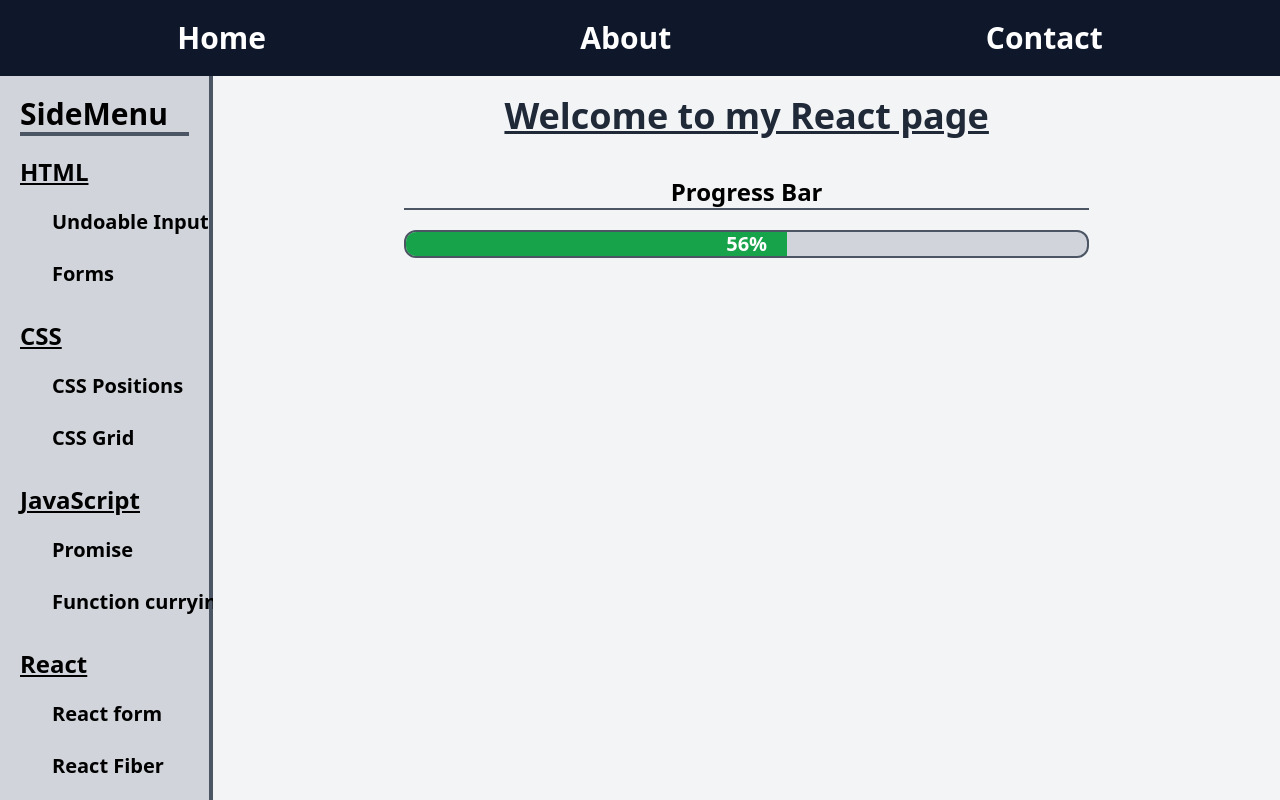
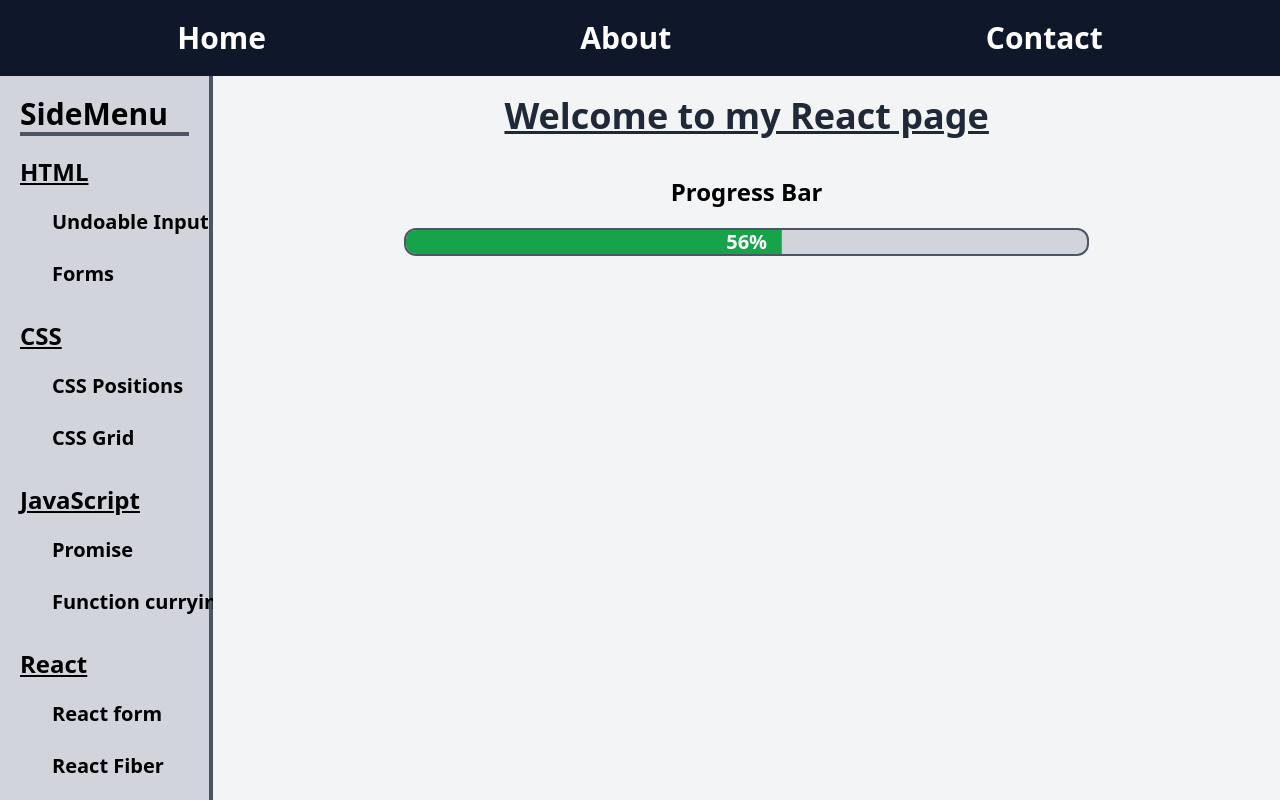
Before and after one commit to pmaik/frontend-code-vault, a React (Create React App) app: page /react/progress-bar in a window 1280 px wide. Shown: the top 800 px of the page. Built offline with nearby package versions, Linux system fonts and the light colour scheme.

Commit message:
Use transform for animation

```diff
--- a/src/Components/React/ProgressBar/index.js
+++ b/src/Components/React/ProgressBar/index.js
@@ -1,7 +1,9 @@
 import React, { useEffect, useState, useRef } from "react";
+const MIN = 0;
+const MAX = 100;
 
 const ProgressBar = () => {
-    const [percentage, setPercentage] = useState(0);
+    const [percentage, setPercentage] = useState(MIN);
     const intervalRef = useRef(null);
 
     useEffect(() => {
@@ -23,13 +25,11 @@ const ProgressBar = () => {
 
     return (
         <div className="flex flex-col gap-5 w-2/3">
-            <p className="text-2xl font-bold border-b-2 border-gray-600 text-center ">
-                Progress Bar
-            </p>
+            <p className="text-2xl font-bold text-center ">Progress Bar</p>
 
             <div className="h-7 rounded-xl bg-gray-300 border-2 border-gray-600 relative overflow-hidden ">
                 <span
-                    className={`absolute left-1/2 top-1/2 -translate-x-1/2 -translate-y-1/2 text-xl font-bold ${
+                    className={`absolute left-1/2 top-1/2 -translate-x-1/2 -translate-y-1/2 text-xl font-bold z-50 ${
                         percentage > 49 ? "text-white" : ""
                     }`}
                 >
@@ -38,7 +38,12 @@ const ProgressBar = () => {
 
                 <div
                     className={`bg-green-600 flex items-start h-full`}
-                    style={{ width: `${percentage}%` }}
+                    // style={{ width: `${percentage}%` }}
+                    style={{
+                        transform: `scaleX(${percentage / MAX})`,
+                        transformOrigin: "left",
+                        transition: "transform 0.3s ease",
+                    }}
                 ></div>
             </div>
         </div>
```
